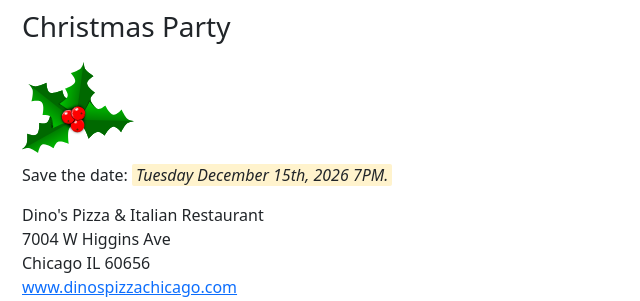
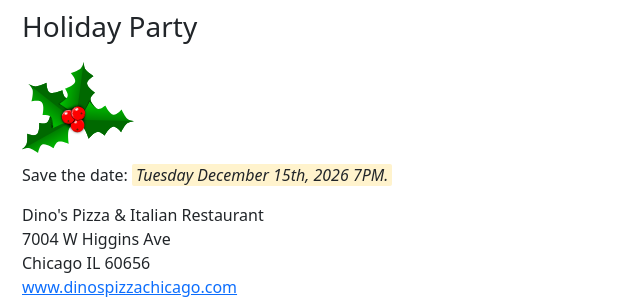
Before and after one commit to sara-user/SARA-website, a PHP site: page /holidayParty.php in a window 1280 px wide. Shown: the top 301 px of the page, without its empty margins (0-640 px from the left). Run offline with PHP 8.4, Linux system fonts and the light colour scheme.

Commit message:
change Christmas to Holiday.

```diff
--- a/holidayParty.php
+++ b/holidayParty.php
@@ -6,7 +6,7 @@ $latestParty = sara_latest_event('holiday-party');
 ?>
 
 <div class="container">
-    <h3>Christmas Party</h3>
+    <h3>Holiday Party</h3>
     <img src="/images/holiday/holly-2957539.svg" alt="Holly" width="10%">
     <p>Save the date: <em>Tuesday December 15th, 2026 7PM.</em></p>
     <p>Dino's Pizza & Italian Restaurant<br/>
--- a/index.php
+++ b/index.php
@@ -62,7 +62,7 @@ $picnicSlugs  = sara_event_slugs('picnic');
                             <table class="table table-sm ">
                                 <tbody>
                                 <tr>
-                                    <td><a href="holidayParty.php">Chistmas Party</a></td>
+                                    <td><a href="holidayParty.php">Holiday Party</a></td>
                                     <td><?php echo sara_photo_link('holiday-party') ?: 'Tues 12/15/2026'; ?></td>
                                 </tr>
                                 <tr>
```
